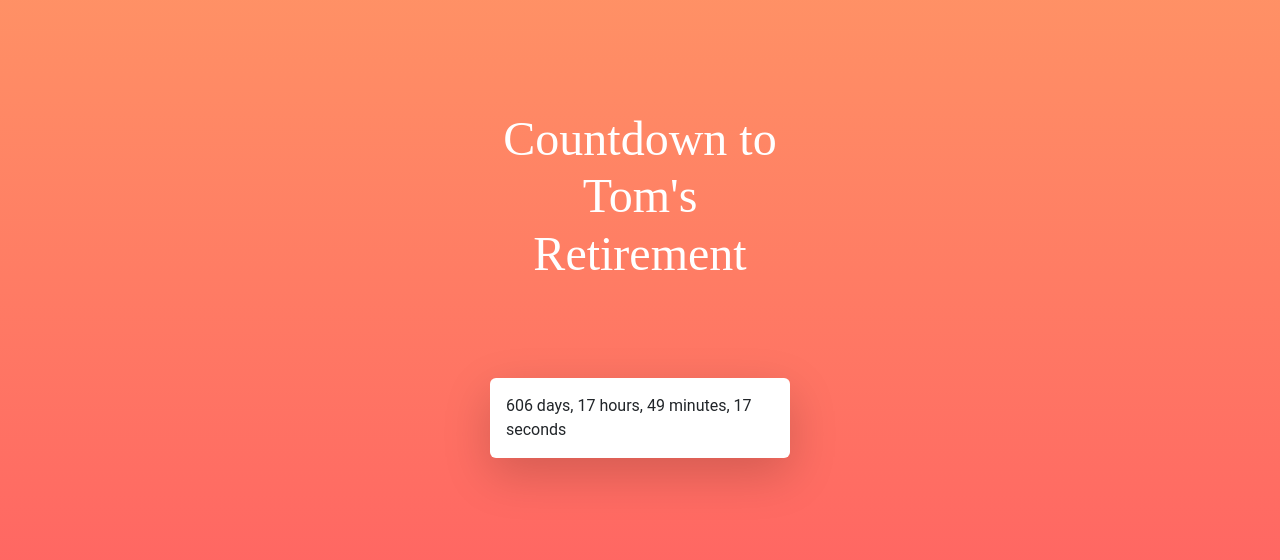
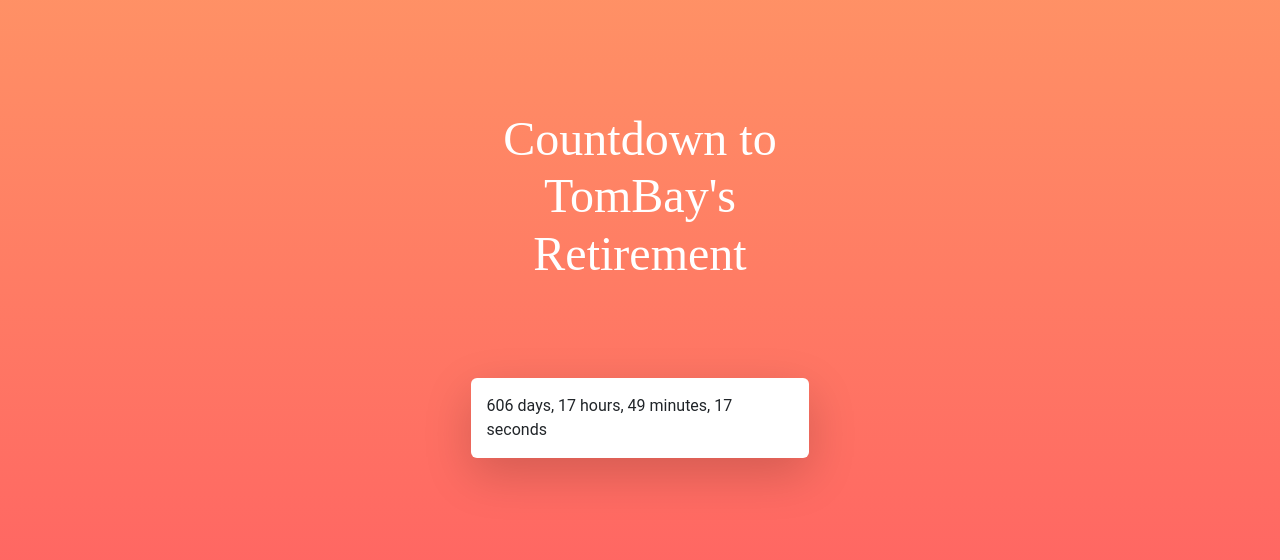
Before and after one commit to reiyua/TombayRetirementTimer, a React (Create React App) app: page / in a window 1280 px wide. Shown: the part 116-676 px from the top of the page. Built offline with nearby package versions, Linux system fonts and the light colour scheme.

Commit message:
Fix title to "Tombay"

```diff
--- a/src/CountdownTimer.js
+++ b/src/CountdownTimer.js
@@ -21,7 +21,7 @@ const CountdownTimer = ({ targetDate }) => {
  <Container fluid className="countdown-container">
  <Row className="justify-content-center align-items-center">
    <Col xs={12} sm={8} md={6}>
-     <h1 className="title">Countdown to Tom's Retirement</h1>
+     <h1 className="title">Countdown to TomBay's Retirement</h1>
      <Card className="border-0 shadow-lg mt-4">
        {days + hours + minutes + seconds <= 0 ? (
          <Card.Body className="d-flex flex-column justify-content-center align-items-center">
```
